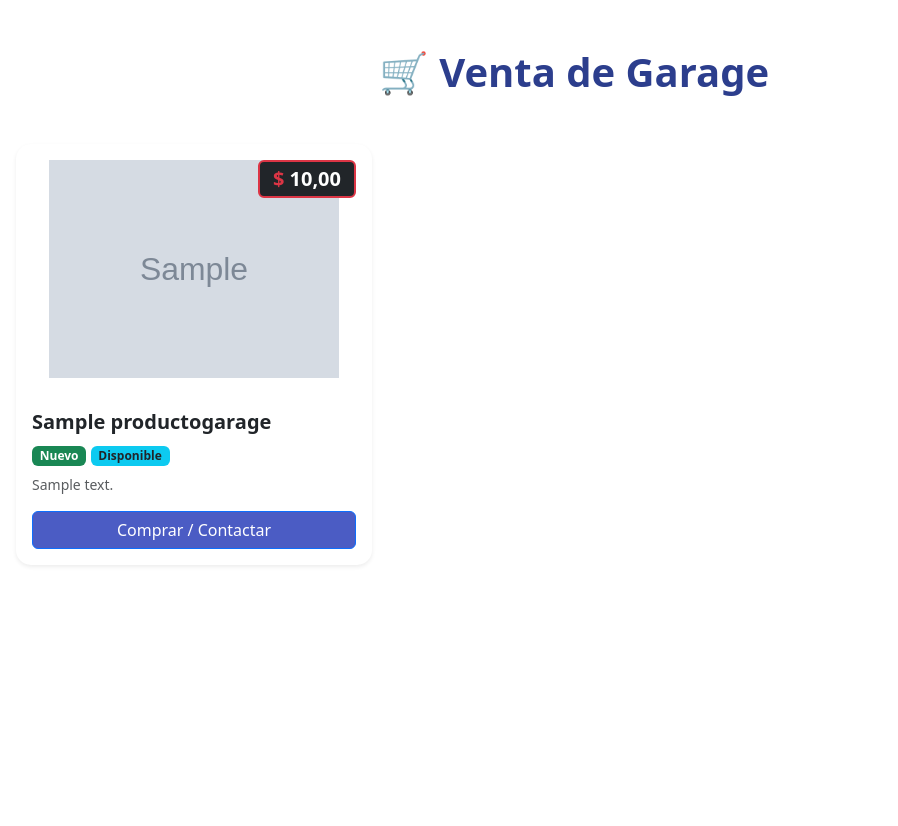
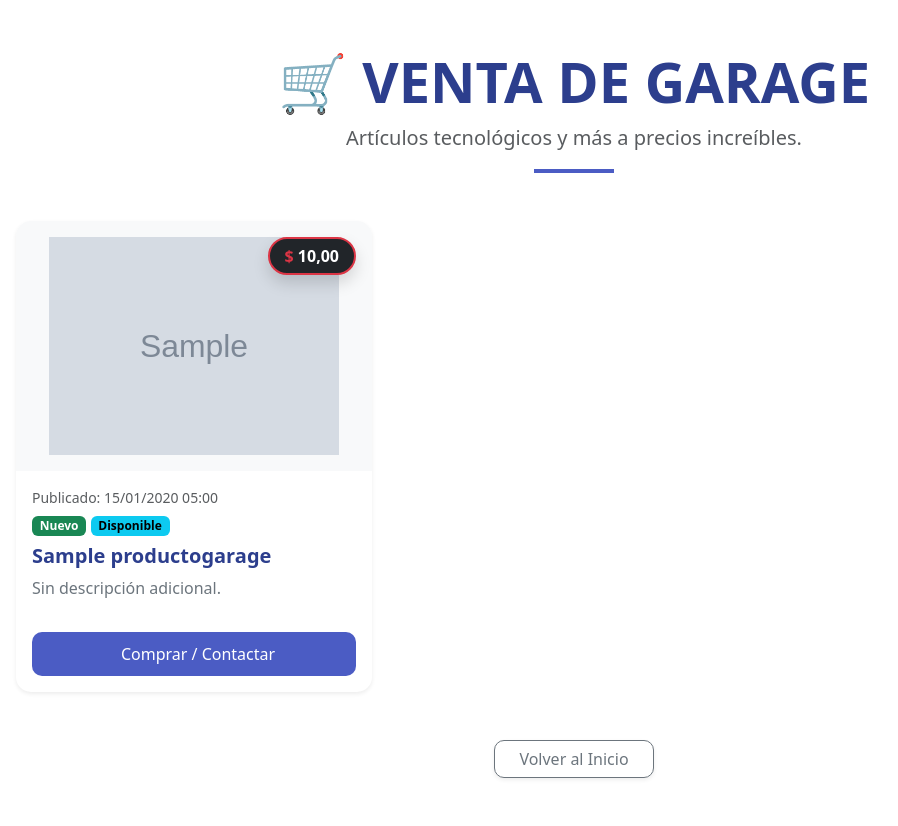
Before and after one commit to JABS34/hojadevida, a Django app: page /garage/ in a window 1280 px wide. Shown: the part 56-882 px from the top of the page, without its empty margins (66-964 px from the left). Before the commit the page ends 622 px from the top, so only its background shows below. Run offline with Django 5.2, Linux system fonts and the light colour scheme; tables that the repository leaves empty hold one stand-in row (values such as "Sample post"); grey boxes marked "Sample" are stand-in pictures.

Commit message:
Refactor garage page layout and styling

```diff
--- a/tasks/templates/garage.html
+++ b/tasks/templates/garage.html
@@ -1,31 +1,66 @@
 {% extends 'base.html' %}
+
 {% block content %}
-<div class="container py-5">
-    <h1 class="text-center fw-bold mb-5" style="color: #2c3e8d;">🛒 Venta de Garage</h1>
-    <div class="row row-cols-1 row-cols-md-3 g-4">
+<main class="container py-5">
+    <div class="text-center mb-5">
+        <h1 class="display-4 fw-bold text-uppercase" style="color: #2c3e8d;">
+            🛒 Venta de Garage
+        </h1>
+        <p class="lead text-muted">Artículos tecnológicos y más a precios increíbles.</p>
+        <div style="width: 80px; height: 4px; background-color: #4b5cc4; margin: 0 auto;"></div>
+    </div>
+
+    <div class="row row-cols-1 row-cols-md-2 row-cols-lg-3 g-4">
         {% for producto in productos %}
         <div class="col">
-            <div class="card h-100 shadow-sm border-0" style="border-radius: 15px;">
-                <div class="position-relative">
-                    <img src="{{ producto.imagen.url }}" class="card-img-top p-3" style="height: 250px; object-fit: contain;">
-                    <span class="position-absolute top-0 end-0 m-3 badge bg-dark fs-5" style="border: 2px solid #dc3545;">
-                        <span class="text-danger">$</span> {{ producto.precio }}
-                    </span>
+            <div class="card h-100 border-0 shadow-sm" style="border-radius: 15px; overflow: hidden;">
+                <div class="position-relative bg-light d-flex align-items-center justify-content-center" style="height: 250px;">
+                    {% if producto.imagen %}
+                        <img src="{{ producto.imagen.url }}" class="img-fluid p-3" alt="{{ producto.nombre }}" style="max-height: 100%; object-fit: contain;">
+                    {% else %}
+                        <i class="bi bi-image text-secondary" style="font-size: 3rem;"></i>
+                    {% endif %}
+
+                    <div class="position-absolute top-0 end-0 m-3 shadow"
+                         style="background-color: #212529; color: white; padding: 5px 15px; border-radius: 20px; font-weight: bold; border: 2px solid #dc3545;">
+                        <span style="color: #dc3545;">$</span> {{ producto.precio }}
+                    </div>
                 </div>
-                <div class="card-body">
-                    <h5 class="card-title fw-bold">{{ producto.nombre }}</h5>
+
+                <div class="card-body d-flex flex-column">
                     <div class="mb-2">
-                        <span class="badge bg-success">{{ producto.get_estado_display }}</span>
-                        <span class="badge bg-info text-dark">Disponible</span>
+                        <small class="text-muted d-block mb-1">
+                            <i class="bi bi-calendar3"></i> Publicado: {{ producto.fecha_publicado|date:"d/m/Y H:i" }}
+                        </small>
+                        <span class="badge" style="background-color: #198754;">{{ producto.get_estado_display }}</span>
+                        <span class="badge" style="background-color: #0dcaf0; color: #000;">Disponible</span>
                     </div>
-                    <p class="card-text text-muted small">{{ producto.descripcion }}</p>
-                    <a href="https://wa.me/593YOURNUMBER?text=Me%20interesa%20{{ producto.nombre }}" class="btn btn-primary w-100" style="background-color: #4b5cc4;">
-                        <i class="bi bi-cart"></i> Comprar / Contactar
+
+                    <h5 class="card-title fw-bold" style="color: #2c3e8d;">{{ producto.nombre }}</h5>
+                    <p class="card-text text-secondary flex-grow-1">
+                        {{ producto.description|default:"Sin descripción adicional." }}
+                    </p>
+
+                    <a href="https://wa.me/593987654321?text=Hola%20Jonathan,%20me%20interesa%20el%20producto:%20{{ producto.nombre }}"
+                       target="_blank"
+                       class="btn btn-primary d-flex align-items-center justify-content-center gap-2 mt-3"
+                       style="background-color: #4b5cc4; border: none; border-radius: 10px; padding: 10px;">
+                        <i class="bi bi-cart-fill"></i> Comprar / Contactar
                     </a>
                 </div>
             </div>
         </div>
+        {% empty %}
+        <div class="col-12 text-center py-5">
+            <p class="text-muted">No hay productos disponibles por el momento.</p>
+        </div>
         {% endfor %}
     </div>
-</div>
+
+    <div class="text-center mt-5">
+        <a href="{% url 'home' %}" class="btn btn-outline-secondary px-4 shadow-sm" style="border-radius: 10px;">
+            <i class="bi bi-arrow-left"></i> Volver al Inicio
+        </a>
+    </div>
+</main>
 {% endblock %}
```
